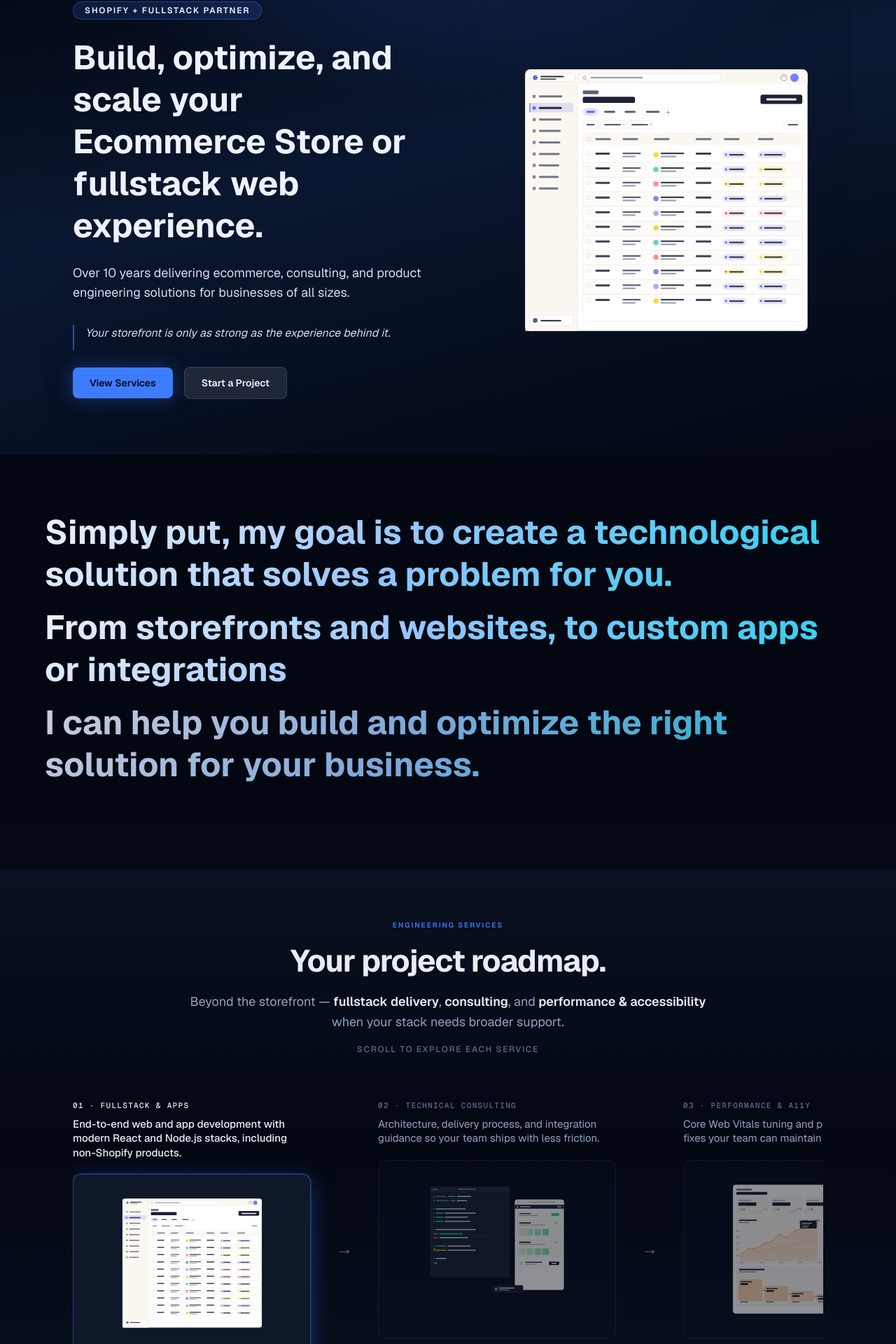
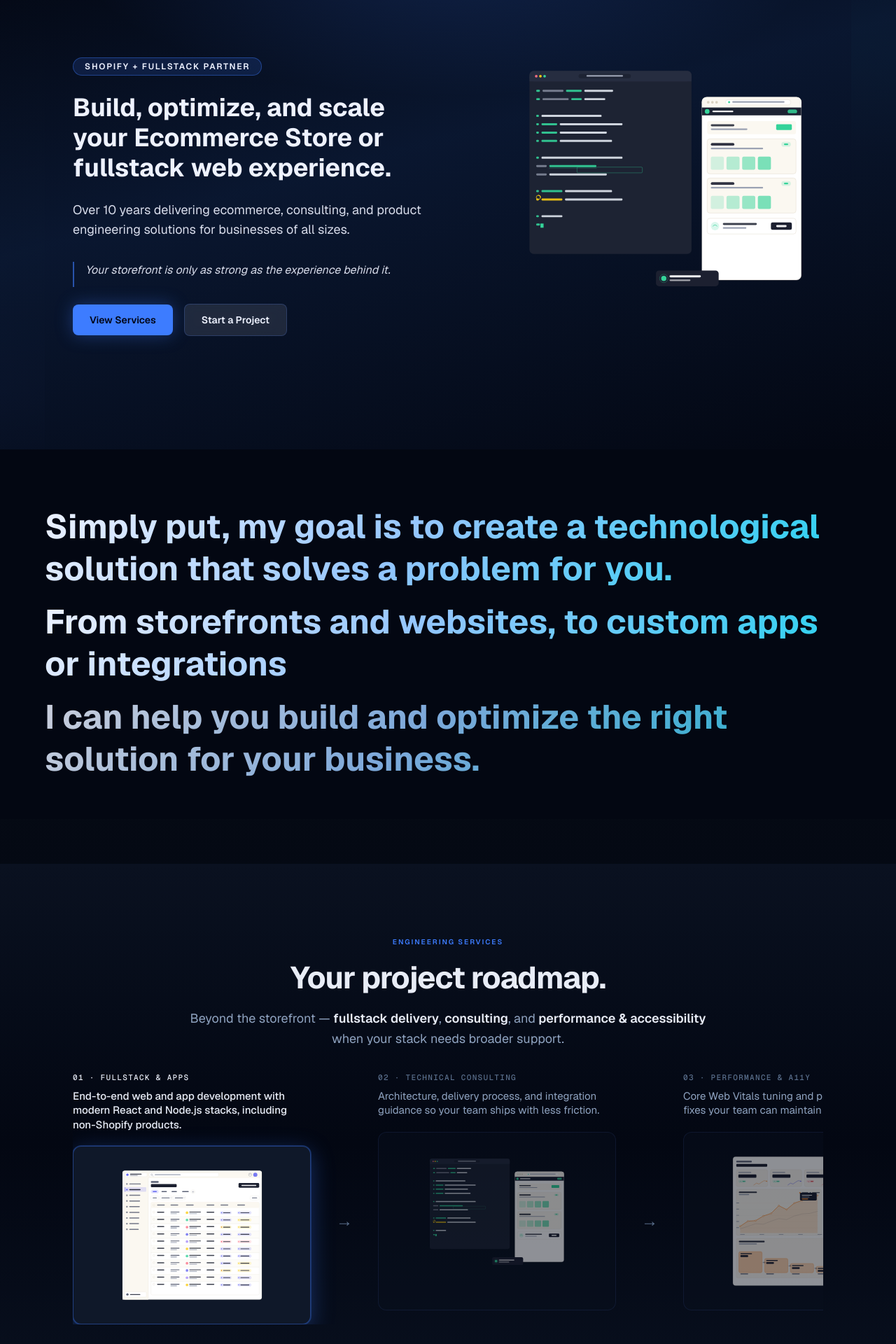
Before and after one commit to devfromnyc/business-website, a Next.js app: page / in a window 1280 px wide. Shown: the part 78-1998 px from the top of the page at 70% size. Built offline with nearby package versions, Linux system fonts and the light colour scheme.

Commit message:
Updated hero and services copy

```diff
--- a/src/components/sections/HeroHomeTypingBg.tsx
+++ b/src/components/sections/HeroHomeTypingBg.tsx
@@ -174,11 +174,11 @@ export default function HeroHomeTypingBg({
             {hero.badge ?? "Shopify + Fullstack Partner"}
           </span>
 
-          <h1 className="max-w-[725px] min-h-[135px] text-4xl font-bold leading-tight text-brand-paper md:min-h-[180px] md:text-5xl">
+          <h1 className="max-w-[725px] min-h-[135px] text-4xl font-bold leading-[1.2] text-brand-paper md:min-h-[130px]">
             <span className="sr-only">{heading}</span>
             <span aria-hidden="true">
               {headingVisible}
-              {typingHeading ? typingCursor("h-[36px] md:h-[48px]") : null}
+              {typingHeading ? typingCursor("h-[2.25rem]") : null}
             </span>
           </h1>
 
--- a/src/components/sections/ServicesRoadmapSection.tsx
+++ b/src/components/sections/ServicesRoadmapSection.tsx
@@ -67,11 +67,9 @@ function FlowArrow() {
 function RoadmapHeader({
   content,
   headingId,
-  scrollHint,
 }: {
   content: ServicesRoadmapContent;
   headingId: string;
-  scrollHint?: boolean;
 }) {
   return (
     <header className="mx-auto flex max-w-3xl flex-col items-center gap-4 text-center">
@@ -96,11 +94,6 @@ function RoadmapHeader({
           ),
         )}
       </p>
-      {scrollHint ? (
-        <p className="text-xs font-medium uppercase tracking-[0.14em] text-brand-muted-light">
-          Scroll to explore each service
-        </p>
-      ) : null}
     </header>
   );
 }
@@ -214,7 +207,7 @@ function PinnedServicesCarousel({
   return (
     <div
       ref={viewportRef}
-      className="mt-12 w-full overflow-hidden md:mt-16">
+      className="mt-6 w-full overflow-hidden md:mt-8">
       <div
         ref={trackRef}
         className="flex w-max items-start gap-6 will-change-transform lg:gap-8"
@@ -349,7 +342,6 @@ export default function ServicesRoadmapSection({
             <RoadmapHeader
               content={content}
               headingId={headingId}
-              scrollHint
             />
 
             <PinnedServicesCarousel
@@ -373,7 +365,7 @@ export default function ServicesRoadmapSection({
       <div className="mx-auto w-full max-w-6xl px-6 py-12 md:px-10 md:py-16">
         <RoadmapHeader content={content} headingId={headingId} />
 
-        <div className="mt-12 flex flex-col items-stretch gap-10 md:mt-16 md:flex-row md:items-start md:justify-center md:gap-6 lg:gap-8">
+        <div className="mt-6 flex flex-col items-stretch gap-10 md:mt-8 md:flex-row md:items-start md:justify-center md:gap-6 lg:gap-8">
           {content.steps.map((step, index) => {
             const isActive = activeIndex === index;
             const illustration = illustrationForKey(step.imageKey);
--- a/src/data/site-content.json
+++ b/src/data/site-content.json
@@ -9,7 +9,7 @@
     "subheading": "Over 10 years delivering ecommerce, consulting, and product engineering solutions for businesses of all sizes.",
     "quote": "Your storefront is only as strong as the experience behind it.",
     "backgroundImageKey": null,
-    "sideIllustrationKey": "portfolioIllustration14",
+    "sideIllustrationKey": "portfolioIllustration19",
     "sideIllustrationAlt": "",
     "primaryCta": {
       "label": "View Services",
```
